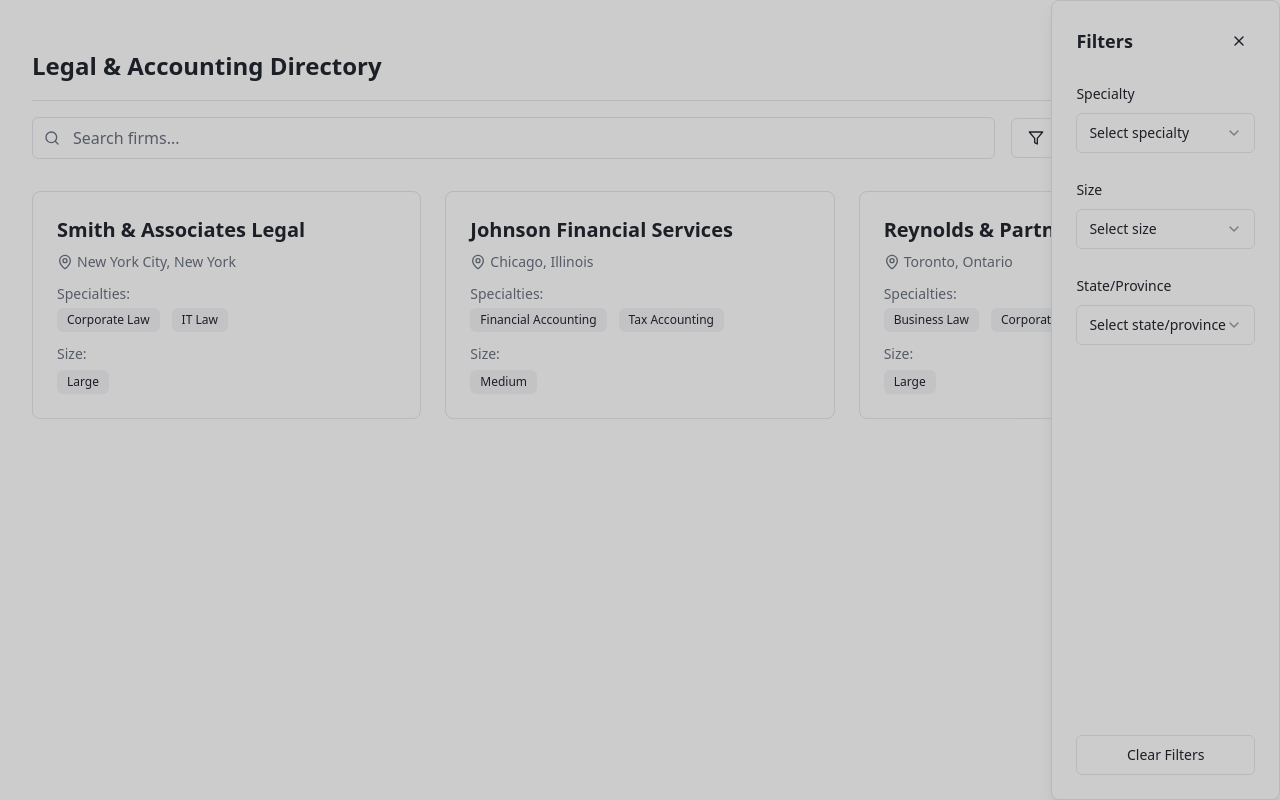
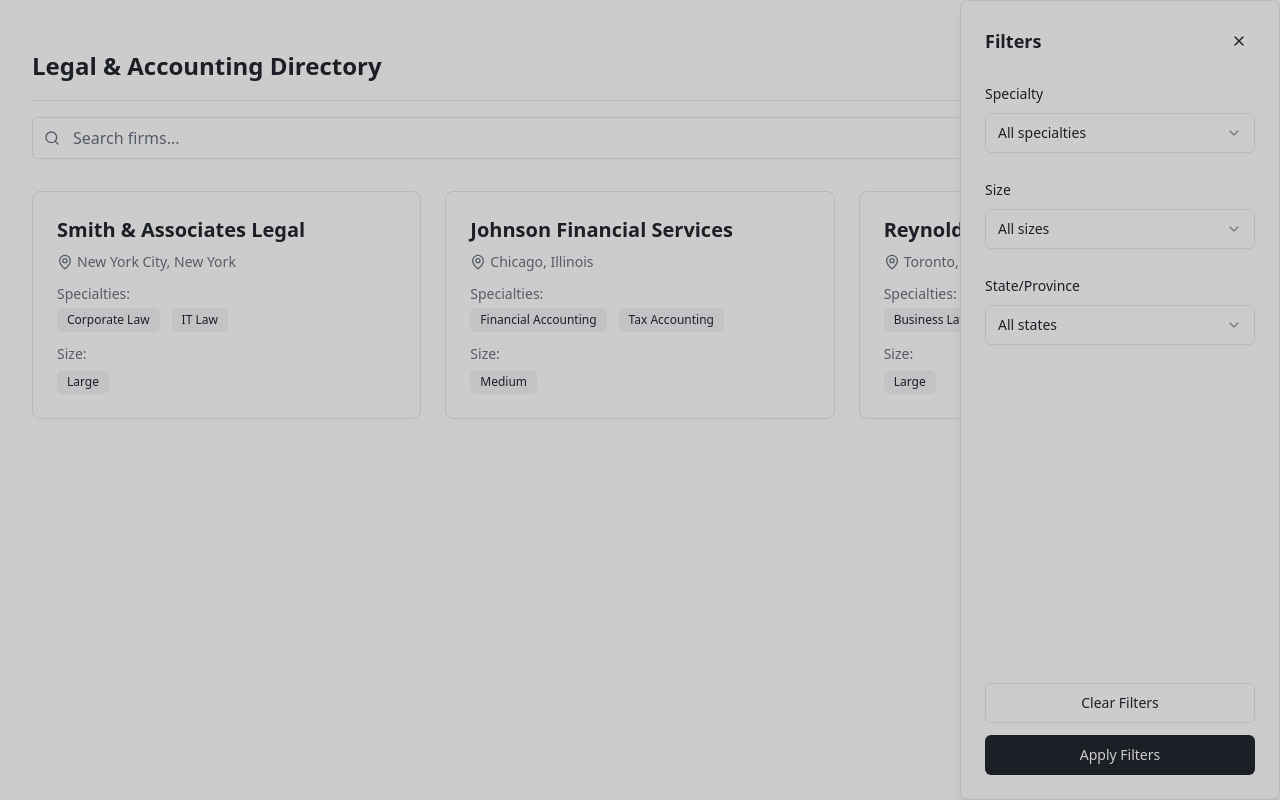
Before and after one commit to pauladi/frims-usa-canada, a React (Vite) app: page / in a window 1280 px wide. Both pictures are taken after a click on the button "Filters". Built offline with nearby package versions, Linux system fonts and the light colour scheme.

Commit message:
Fix filters
The filters were not working correctly. This commit addresses the issue.

```diff
--- a/src/components/FilterSidebar.tsx
+++ b/src/components/FilterSidebar.tsx
@@ -22,7 +22,7 @@ const FilterSidebar: React.FC<FilterSidebarProps> = ({ onClose }) => {
   return (
     <div className="fixed inset-y-0 right-0 z-50 flex animate-slide-in">
       <div className="fixed inset-0 bg-black/20" onClick={onClose} />
-      <div className="sidebar-content p-6 flex flex-col h-full ml-auto">
+      <div className="sidebar-content p-6 flex flex-col h-full ml-auto bg-white w-80 shadow-lg">
         <div className="flex justify-between items-center mb-6">
           <h2 className="text-lg font-semibold">Filters</h2>
           <Button
@@ -40,12 +40,13 @@ const FilterSidebar: React.FC<FilterSidebarProps> = ({ onClose }) => {
             <label className="text-sm font-medium">Specialty</label>
             <Select
               value={filters.specialty || ""}
-              onValueChange={(value) => setFilters({ specialty: value || null })}
+              onValueChange={(value) => setFilters({ specialty: value === "" ? null : value })}
             >
               <SelectTrigger className="w-full">
-                <SelectValue placeholder="Select specialty" />
+                <SelectValue placeholder="All specialties" />
               </SelectTrigger>
               <SelectContent>
+                <SelectItem value="">All specialties</SelectItem>
                 {SPECIALTIES.map((specialty) => (
                   <SelectItem key={specialty} value={specialty}>
                     {specialty}
@@ -59,12 +60,13 @@ const FilterSidebar: React.FC<FilterSidebarProps> = ({ onClose }) => {
             <label className="text-sm font-medium">Size</label>
             <Select
               value={filters.size || ""}
-              onValueChange={(value) => setFilters({ size: value || null })}
+              onValueChange={(value) => setFilters({ size: value === "" ? null : value })}
             >
               <SelectTrigger className="w-full">
-                <SelectValue placeholder="Select size" />
+                <SelectValue placeholder="All sizes" />
               </SelectTrigger>
               <SelectContent>
+                <SelectItem value="">All sizes</SelectItem>
                 {SIZES.map((size) => (
                   <SelectItem key={size} value={size}>
                     {size}
@@ -78,12 +80,13 @@ const FilterSidebar: React.FC<FilterSidebarProps> = ({ onClose }) => {
             <label className="text-sm font-medium">State/Province</label>
             <Select
               value={filters.state || ""}
-              onValueChange={(value) => setFilters({ state: value || null })}
+              onValueChange={(value) => setFilters({ state: value === "" ? null : value })}
             >
               <SelectTrigger className="w-full">
-                <SelectValue placeholder="Select state/province" />
+                <SelectValue placeholder="All states" />
               </SelectTrigger>
               <SelectContent>
+                <SelectItem value="">All states</SelectItem>
                 {STATES.map((state) => (
                   <SelectItem key={state} value={state}>
                     {state}
@@ -94,13 +97,21 @@ const FilterSidebar: React.FC<FilterSidebarProps> = ({ onClose }) => {
           </div>
         </div>
 
+        <div className="space-y-3 mt-6">
           <Button
             onClick={clearFilters}
             variant="outline"
-          className="w-full mt-6"
+            className="w-full"
           >
             Clear Filters
           </Button>
+          <Button
+            onClick={onClose}
+            className="w-full"
+          >
+            Apply Filters
+          </Button>
+        </div>
       </div>
     </div>
   );
```
Lines whose indentation alone changed are shown as unchanged.
